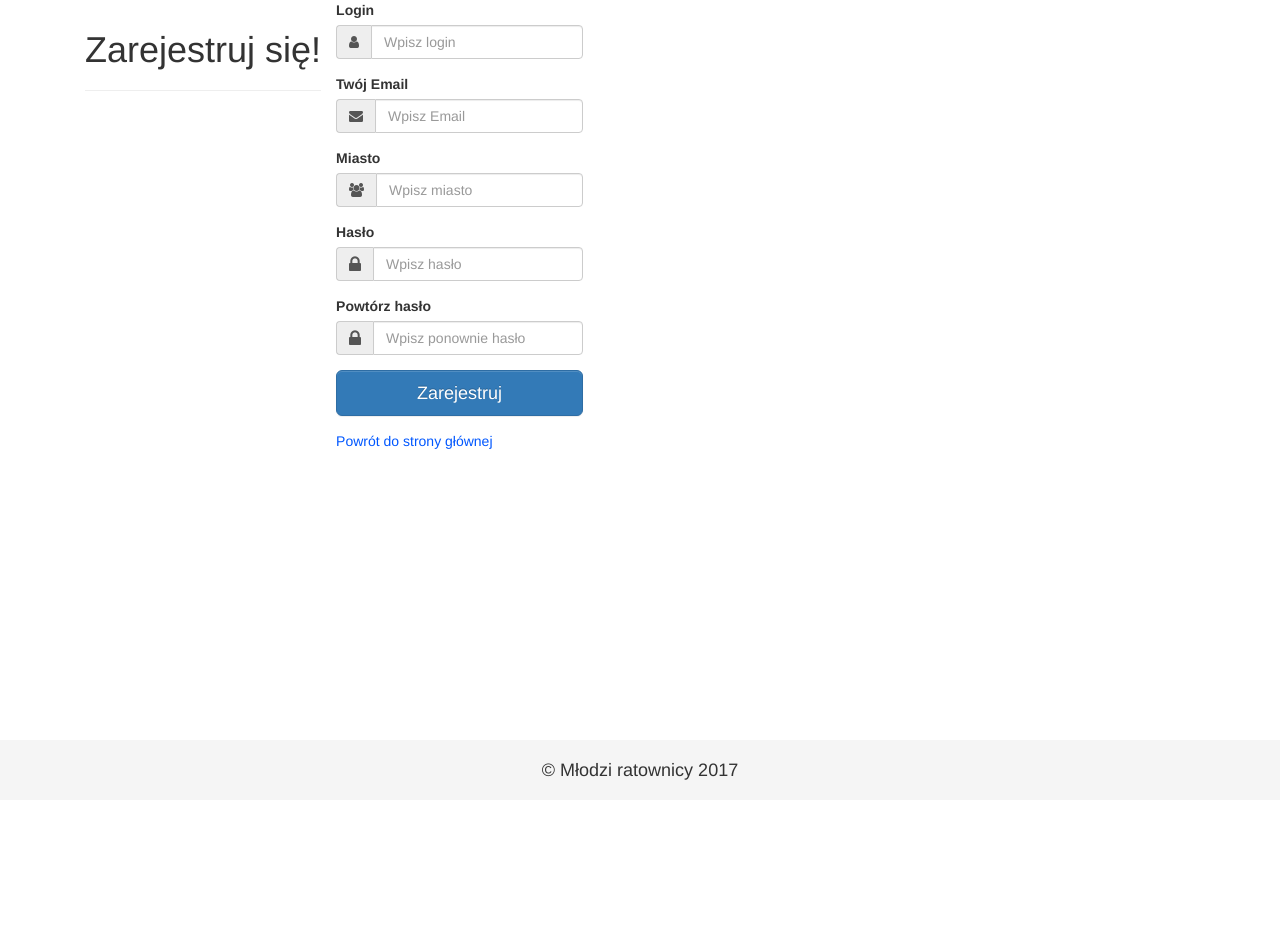
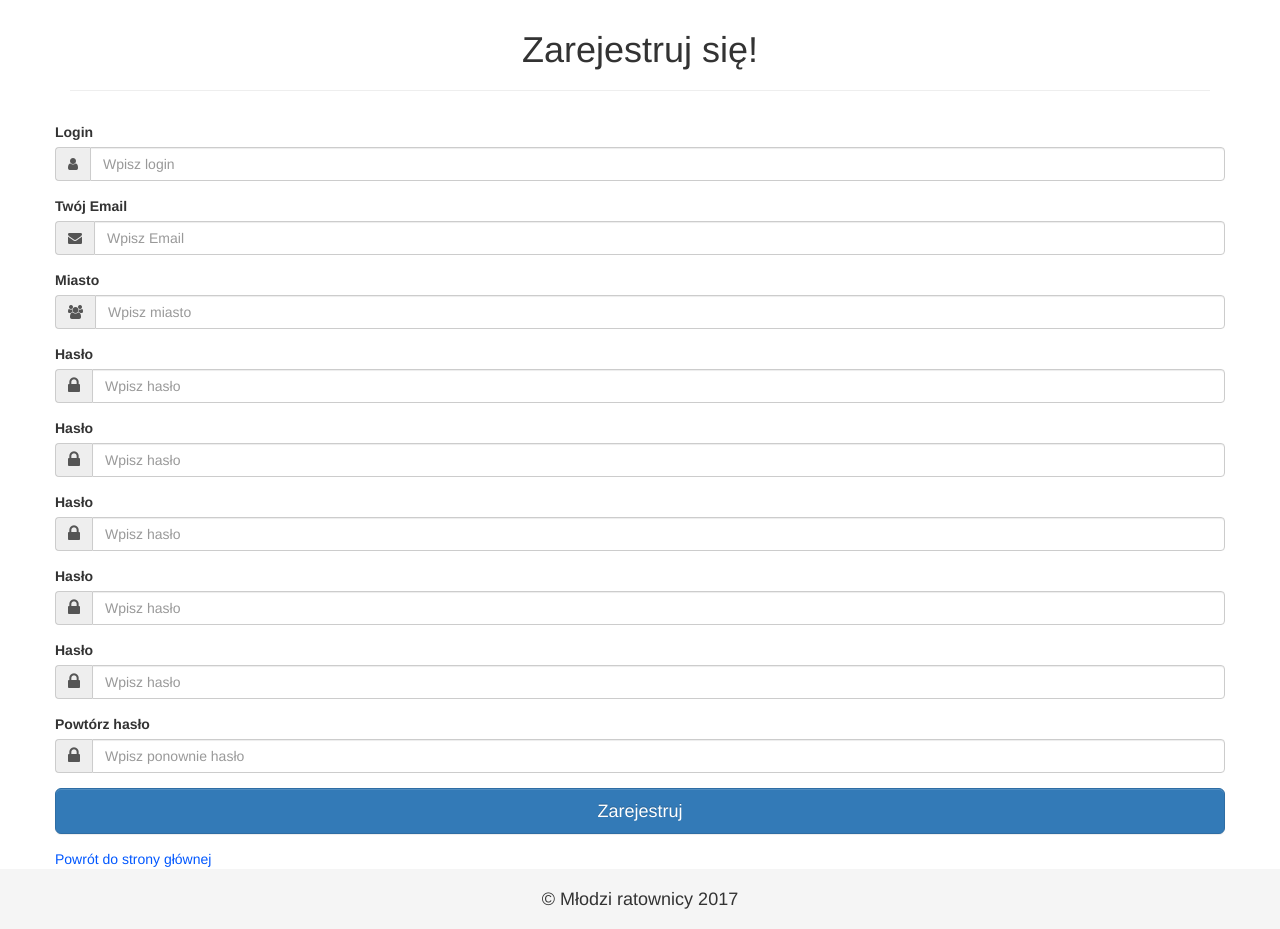
Before and after one commit to tojatos/DesignThinking, a CodeIgniter app: page /DesignThinking/Register in a window 1280 px wide. Before the commit the page ends 780 px from the top, so only its background shows below. Run offline with CodeIgniter, Linux system fonts and the light colour scheme; some libraries are stand-ins or nearby versions.

Commit message:
register

```diff
--- a/application/views/Register/register.php
+++ b/application/views/Register/register.php
@@ -1,35 +1,4 @@
 <?php defined('BASEPATH') OR exit('No direct script access allowed'); ?>
-<script type="text/javascript">
-        window.alert = function(){};
-        var defaultCSS = document.getElementById('bootstrap-css');
-        function changeCSS(css){
-            if(css) $('head > link').filter(':first').replaceWith('<link rel="stylesheet" href="'+ css +'" type="text/css" />');
-            else $('head > link').filter(':first').replaceWith(defaultCSS);
-        }
-        $( document ).ready(function() {
-          var iframe_height = parseInt($('html').height());
-          window.parent.postMessage( iframe_height, 'http://bootsnipp.com');
-        });
-    </script>
-</head>
-<body>
-	<!DOCTYPE html>
-<html lang="en">
-    <head>
-		<meta name="viewport" content="width=device-width, initial-scale=1">
-		<link rel="stylesheet" type="text/css" href="assets/css/bootstrap.css">
-
-		<!-- Website CSS style -->
-		<link rel="stylesheet" type="text/css" href="assets/css/main.css">
-
-		<!-- Website Font style -->
-	    <link rel="stylesheet" href="https://maxcdn.bootstrapcdn.com/font-awesome/4.6.1/css/font-awesome.min.css">
-
-		<!-- Google Fonts -->
-		<link href='https://fonts.googleapis.com/css?family=Passion+One' rel='stylesheet' type='text/css'>
-		<link href='https://fonts.googleapis.com/css?family=Oxygen' rel='stylesheet' type='text/css'>
-	</head>
-	<body>
 		<div class="container">
 			<div class="row main">
 				<div class="panel-heading">
@@ -78,6 +47,42 @@
 								</div>
 							</div>
 						</div>
+									<div class="form-group">
+							<label for="password" class="cols-sm-2 control-label">Hasło</label>
+							<div class="cols-sm-10">
+								<div class="input-group">
+									<span class="input-group-addon"><i class="fa fa-lock fa-lg" aria-hidden="true"></i></span>
+									<input type="password" class="form-control" name="password" id="password"  placeholder="Wpisz hasło"/>
+								</div>
+							</div>
+						</div>
+									<div class="form-group">
+							<label for="password" class="cols-sm-2 control-label">Hasło</label>
+							<div class="cols-sm-10">
+								<div class="input-group">
+									<span class="input-group-addon"><i class="fa fa-lock fa-lg" aria-hidden="true"></i></span>
+									<input type="password" class="form-control" name="password" id="password"  placeholder="Wpisz hasło"/>
+								</div>
+							</div>
+						</div>
+									<div class="form-group">
+							<label for="password" class="cols-sm-2 control-label">Hasło</label>
+							<div class="cols-sm-10">
+								<div class="input-group">
+									<span class="input-group-addon"><i class="fa fa-lock fa-lg" aria-hidden="true"></i></span>
+									<input type="password" class="form-control" name="password" id="password"  placeholder="Wpisz hasło"/>
+								</div>
+							</div>
+						</div>
+									<div class="form-group">
+							<label for="password" class="cols-sm-2 control-label">Hasło</label>
+							<div class="cols-sm-10">
+								<div class="input-group">
+									<span class="input-group-addon"><i class="fa fa-lock fa-lg" aria-hidden="true"></i></span>
+									<input type="password" class="form-control" name="password" id="password"  placeholder="Wpisz hasło"/>
+								</div>
+							</div>
+						</div>
 
 						<div class="form-group">
 							<label for="password_repeat" class="cols-sm-2 control-label">Powtórz hasło</label>
@@ -98,12 +103,3 @@
 				</div>
 			</div>
 		</div>
-
-		<script type="text/javascript" src="assets/js/bootstrap.js"></script>
-	</body>
-</html>
-	<script type="text/javascript">
-
-	</script>
-</body>
-</html>
```
